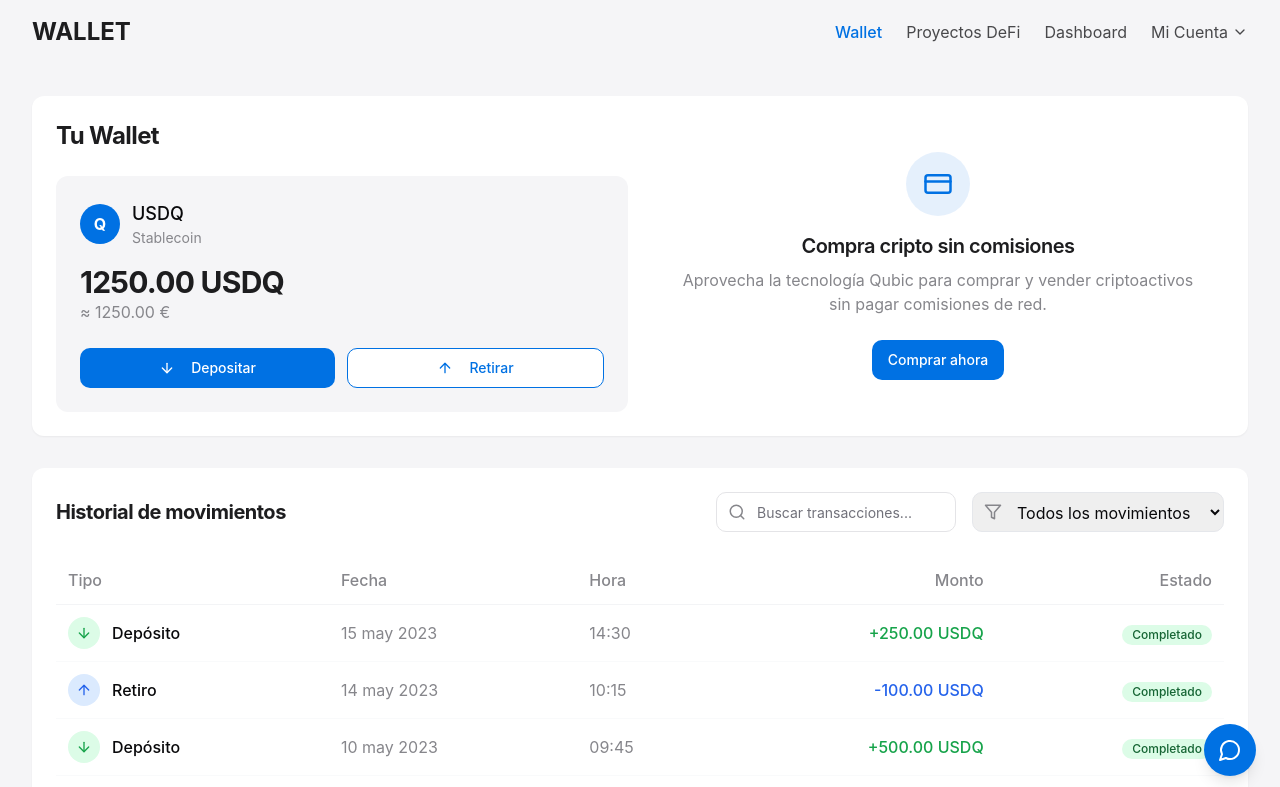
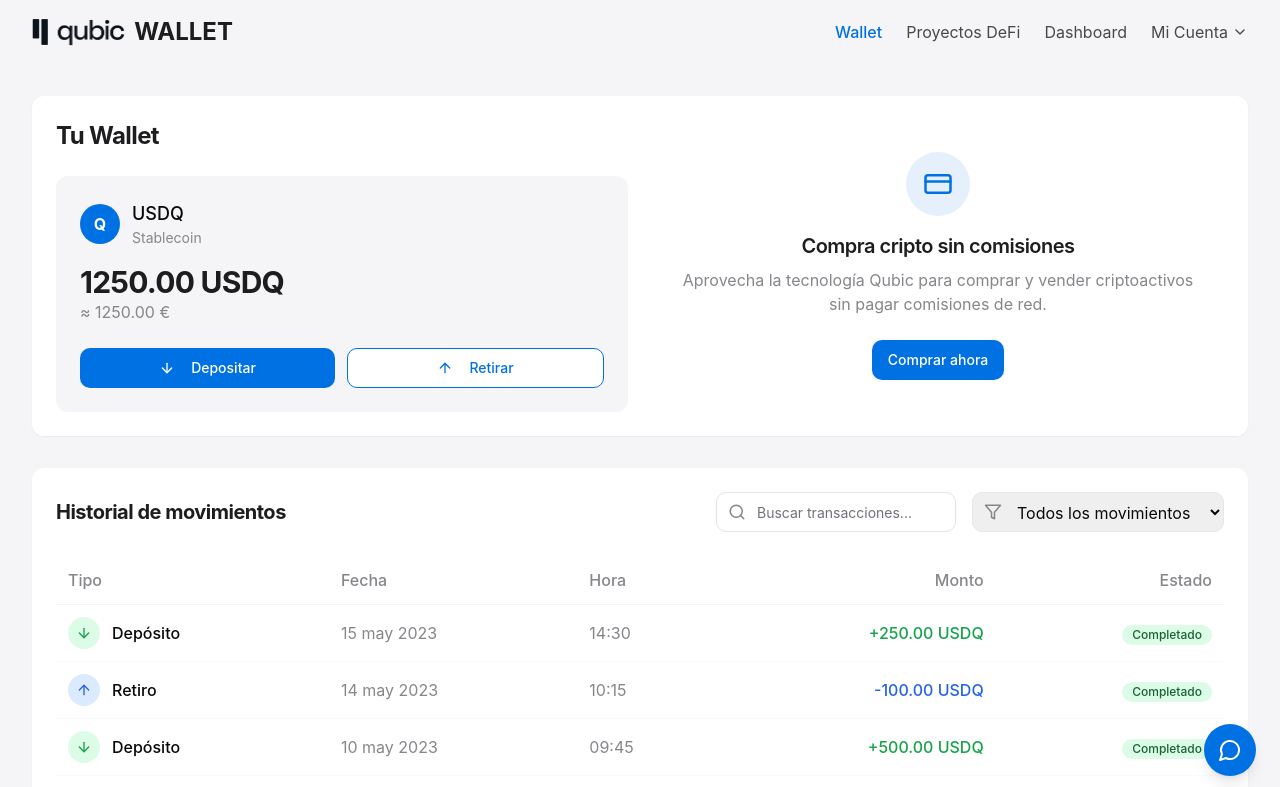
Before and after one commit to A-Zwanck/qubic-crypto-wallet, a React (Vite) app: page /wallet in a window 1280 px wide. Shown: the top 787 px of the page. Built offline with nearby package versions, Linux system fonts and the light colour scheme; a web font is replaced by a local one.

Commit message:
Add logo to Navbar
Adds a logo image next to the "WALLET" text in the Navbar component.

```diff
--- a/src/components/Navbar.tsx
+++ b/src/components/Navbar.tsx
@@ -1,8 +1,10 @@
+
 import React, { useState, useEffect } from 'react';
 import { Link, useLocation } from 'react-router-dom';
 import { Menu, X, LogOut, ChevronDown } from 'lucide-react';
 import { Button } from "@/components/ui/button";
 import { cn } from "@/lib/utils";
+
 const Navbar = () => {
   const [isScrolled, setIsScrolled] = useState(false);
   const [isMobileMenuOpen, setIsMobileMenuOpen] = useState(false);
@@ -10,6 +12,7 @@ const Navbar = () => {
 
   // Check if user is authenticated - this is a placeholder
   const isAuthenticated = location.pathname !== '/' && location.pathname !== '/login';
+
   useEffect(() => {
     const handleScroll = () => {
       setIsScrolled(window.scrollY > 10);
@@ -17,13 +20,20 @@ const Navbar = () => {
     window.addEventListener('scroll', handleScroll);
     return () => window.removeEventListener('scroll', handleScroll);
   }, []);
+
   const toggleMobileMenu = () => {
     setIsMobileMenuOpen(!isMobileMenuOpen);
   };
+
   return <header className={cn("fixed top-0 w-full z-50 transition-all duration-300 py-4 px-4 md:px-8", isScrolled ? "bg-white/90 backdrop-blur-md shadow-sm" : "bg-transparent")}>
       <div className="max-w-7xl mx-auto flex items-center justify-between">
         {/* Logo */}
         <Link to="/" className="flex items-center">
+          <img
+            src="/lovable-uploads/b03c2db2-fc71-4f87-adb6-a8bf8b75a9fd.png"
+            alt="Qubic Logo"
+            className="h-7 mr-2"
+          />
           <span className="text-qubic-black font-bold text-xl md:text-2xl">WALLET</span>
         </Link>
 
@@ -101,4 +111,5 @@ const Navbar = () => {
       </div>
     </header>;
 };
+
 export default Navbar;
```
Also changed, not shown: public/lovable-uploads/b03c2db2-fc71-4f87-adb6-a8bf8b75a9fd.png (added).
